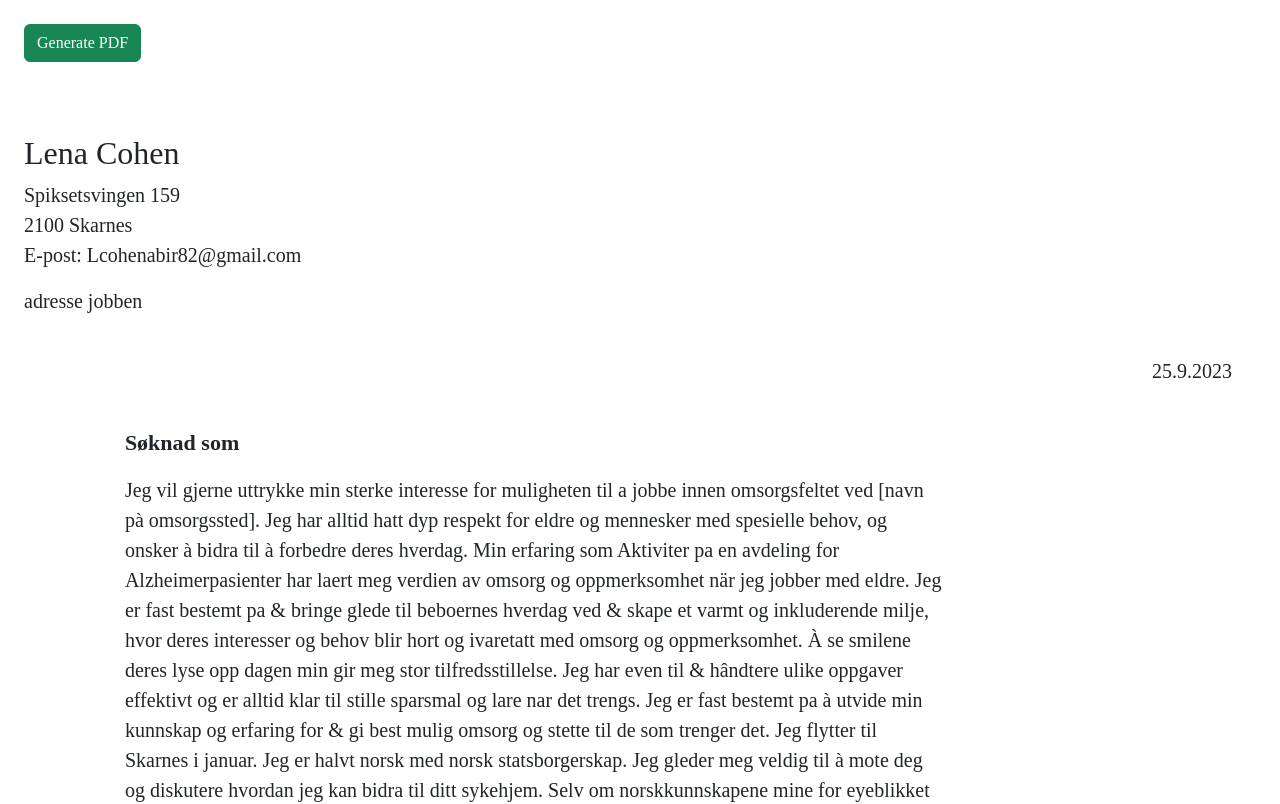
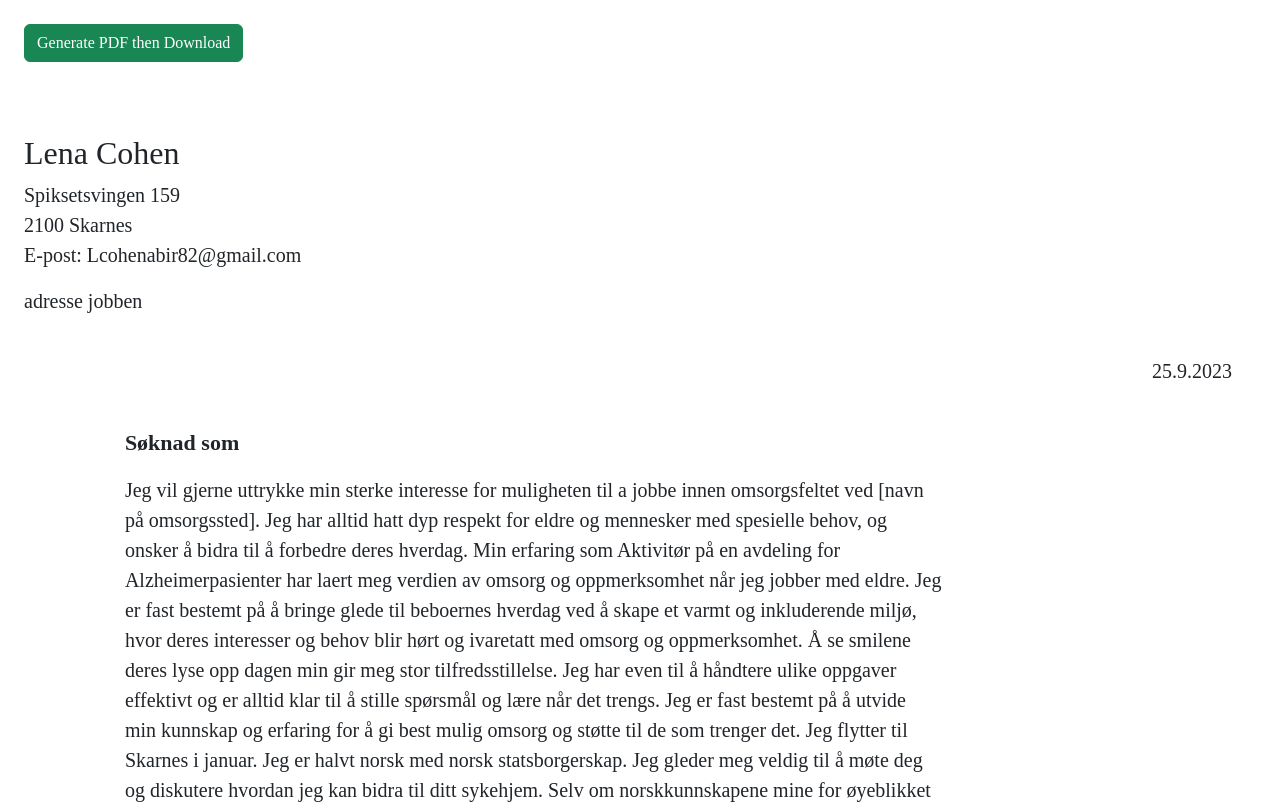
Before and after one commit to hanidanial1/adJustableCV, a React (Vite) app: page / in a window 1280 px wide. Shown: the top 804 px of the page. Built offline with nearby package versions, Linux system fonts and the light colour scheme; what @react-pdf/renderer would draw is missing.

Commit message:
new Text

```diff
--- a/src/Components/PDFCompoenet.jsx
+++ b/src/Components/PDFCompoenet.jsx
@@ -70,7 +70,7 @@ const PDFComponent = ({ Date, adressJob, Soknad, p, p1, p2, p3, p4, p5 }) => {
   };
   return (
     <div>
-      <button className="btn btn-success m-4"  onClick={handleGeneratePDF}>Generate PDF</button>
+      <button className="btn btn-success m-4"  onClick={handleGeneratePDF}>Generate PDF then Download </button>
       {showPDF && (
         <div>
           {/* here the pdf viewer to see in the page what happen
--- a/src/Components/TextContext.jsx
+++ b/src/Components/TextContext.jsx
@@ -11,16 +11,17 @@ function TextContextProvider({ children }) {
 
   //here to get the text for pdf
   const initialArray = [
-    `Jeg vil gjerne uttrykke min sterke interesse for muligheten til a jobbe innen omsorgsfeltet ved [navn pà omsorgssted]. Jeg har alltid hatt dyp respekt for eldre og mennesker med spesielle behov, og onsker à bidra til à forbedre deres hverdag.
+    `Jeg vil gjerne uttrykke min sterke interesse for muligheten til a jobbe innen omsorgsfeltet ved [navn på omsorgssted]. Jeg har alltid hatt dyp respekt for eldre og mennesker med spesielle behov, og onsker å bidra til å forbedre deres hverdag.
 
-    Min erfaring som Aktiviter pa en avdeling for Alzheimerpasienter har laert meg verdien av omsorg og oppmerksomhet när jeg jobber med eldre.
-    Jeg er fast bestemt pa & bringe glede til beboernes hverdag ved & skape et varmt og inkluderende milje, hvor deres interesser og behov blir hort og ivaretatt med omsorg og oppmerksomhet. À se smilene deres lyse opp dagen min gir meg stor tilfredsstillelse.
+    Min erfaring som Aktivitør på en avdeling for Alzheimerpasienter har laert meg verdien av omsorg og oppmerksomhet når jeg jobber med eldre.
 
-    Jeg har even til & hândtere ulike oppgaver effektivt og er alltid klar til stille sparsmal og lare nar det trengs. Jeg er fast bestemt pa à utvide min kunnskap og erfaring for & gi best mulig omsorg og stette til de som trenger det.
+    Jeg er fast bestemt på å bringe glede til beboernes hverdag ved å skape et varmt og inkluderende miljø, hvor deres interesser og behov blir hørt og ivaretatt med omsorg og oppmerksomhet. Å se smilene deres lyse opp dagen min gir meg stor tilfredsstillelse.
 
-    Jeg flytter til Skarnes i januar. Jeg er halvt norsk med norsk statsborgerskap. Jeg gleder meg veldig til à mote deg og diskutere hvordan jeg kan bidra til ditt sykehjem. Selv om norskkunnskapene mine for eyeblikket ikke er flytende, er jeg fast bestemt pa á forbedre dem raskt mens jeg bor i Norge. Jeg tror at daglig samhandling med bade kolleger og beboere vil hjelpe meg a akselerere denne prosessen. Dessuten er jeg komfortabel med à kommunisere pá engelsk nar deter nodvendig. I dag bor jeg i Israel.
+    Jeg har even til å håndtere ulike oppgaver effektivt og er alltid klar til å stille spørsmål og lære når det trengs. Jeg er fast bestemt på å utvide min kunnskap og erfaring for å gi best mulig omsorg og støtte til de som trenger det.
 
-    Jeg ser virkelig frem til a diskutere hvordan mine erfaringer og ferdigheter kan veere en fordel for [Navn pá sykehjemmet]. Takk for at du vurderer foresperselen min.`
+    Jeg flytter til Skarnes i januar. Jeg er halvt norsk med norsk statsborgerskap. Jeg gleder meg veldig til å møte deg og diskutere hvordan jeg kan bidra til ditt sykehjem. Selv om norskkunnskapene mine for øyeblikket ikke er flytende, er jeg fast bestemt på å forbedre dem raskt mens jeg bor i Norge. Jeg tror at daglig samhandling med bade kolleger og beboere vil hjelpe meg å akselerere denne prosessen. Dessuten er jeg komfortabel med å kommunisere på engelsk når det er nødvendig. I dag bor jeg i Israel.
+
+    Jeg ser virkelig frem til å diskutere hvordan mine erfaringer og ferdigheter kan være en fordel for [Navn på sykehjemmet]. Takk for at du vurderer forespørselen min.`
 
     ,
     //add text if wanted to other paragraph
```
